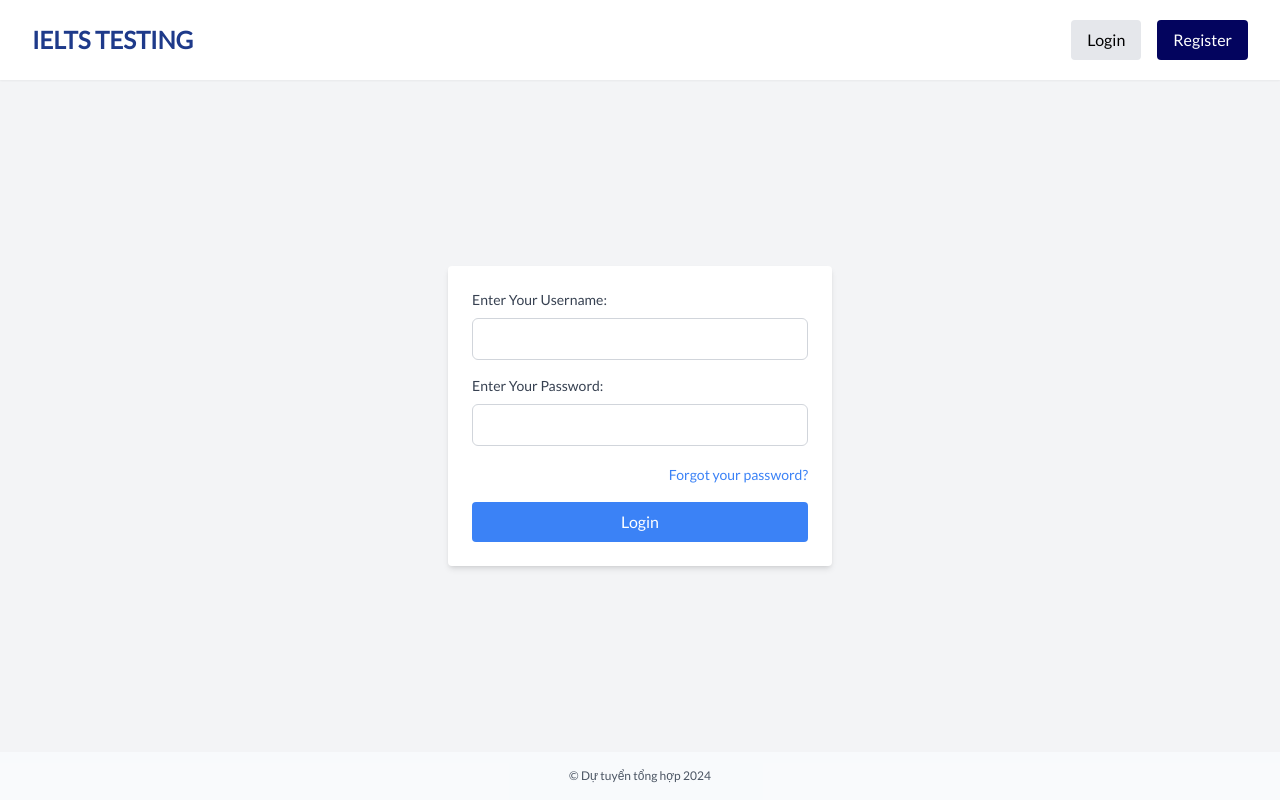
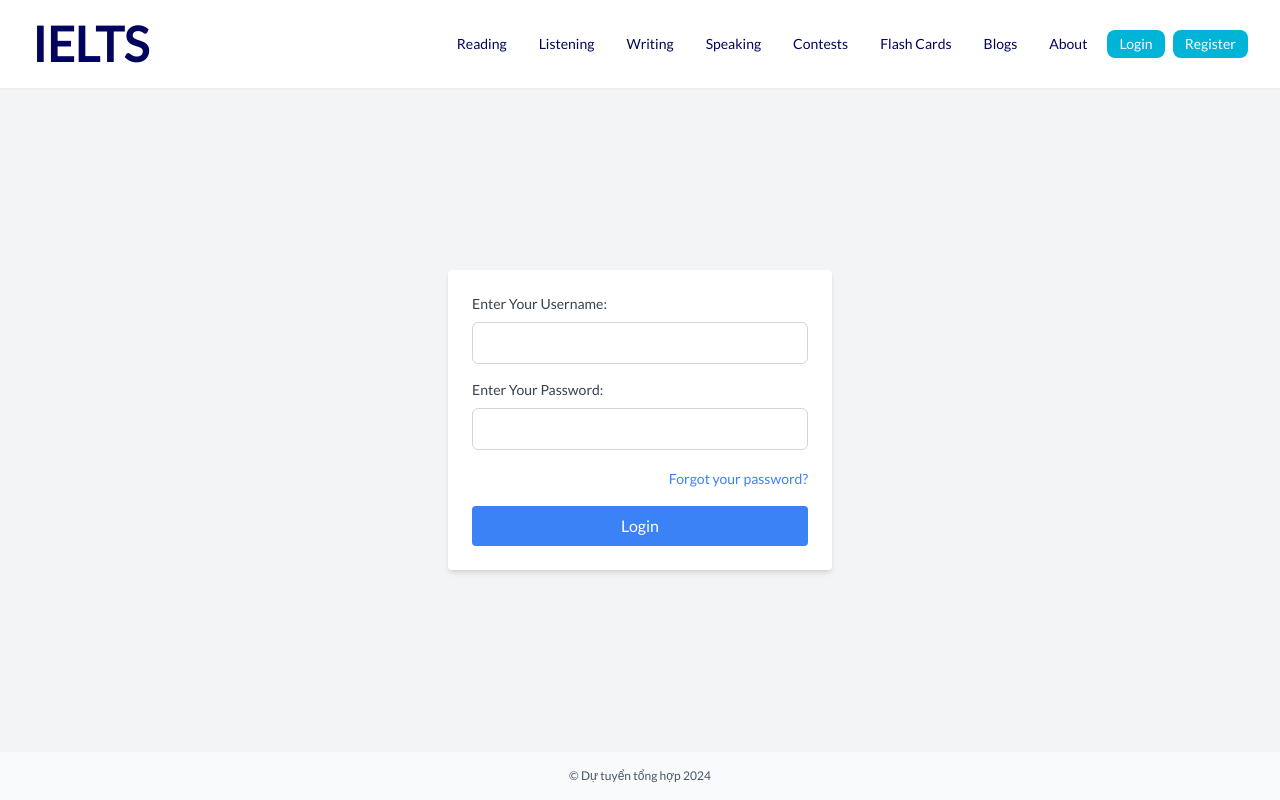
Before and after one commit to 0x2ee08/IELTS, a Next.js app in the folder frontend/: page /login in a window 1280 px wide. Built offline with nearby package versions, Linux system fonts and the light colour scheme.

Commit message:
fix header

```diff
--- a/frontend/app/components/Header.tsx
+++ b/frontend/app/components/Header.tsx
@@ -1,4 +1,4 @@
-// app/componentsHeader.tsx
+// app/components/Header.tsx
 'use client'
 
 import Link from 'next/link';
@@ -8,20 +8,21 @@ import { usePathname } from 'next/navigation';
 type NavLinkProps = {
     href: string;
     text: string;
+    isButton?: boolean;
 };
 
-const NavLink: React.FC<NavLinkProps> = ({ href, text }) => {
+const NavLink: React.FC<NavLinkProps> = ({ href, text, isButton }) => {
     const pathname = usePathname();
     const isActive = pathname === href;
 
-    const baseClasses = "px-4 py-2 rounded transition-colors";
+    const baseClasses = "px-3 py-1 rounded-lg transition-transform duration-300 ease-in-out text-sm";
     const activeClasses = "bg-gray-200 text-black";
-    const inactiveClasses = "hover:bg-gray-100 hover:text-gray-800";
-    const customStyles = "bg-[#03045E] text-white hover:bg-blue-800";
+    const linkClasses = "text-[#03045E] hover:bg-gray-100";
+    const buttonClasses = "bg-[#00B4D8] text-white hover:bg-[#0096C7] hover:scale-105"; // Custom blue color
 
     return (
         <Link href={href} passHref>
-            <button className={`${baseClasses} ${isActive ? activeClasses : customStyles}`}>
+            <button className={`${baseClasses} ${isButton ? buttonClasses : linkClasses} ${isActive && !isButton ? activeClasses : ''}`}>
                 {text}
             </button>
         </Link>
@@ -32,7 +33,6 @@ const Header: React.FC = () => {
     const [isMenuOpen, setIsMenuOpen] = useState(false);
     const [username, setUsername] = useState<string | null>(null);
     const [isLoggedIn, setIsLoggedIn] = useState(false);
-    const [isDropdownOpen, setIsDropdownOpen] = useState(false);
     const [role, setRole] = useState<string | null>(null);
 
     useEffect(() => {
@@ -57,7 +57,6 @@ const Header: React.FC = () => {
         if (typeof window !== 'undefined'){
             window.location.href = '/login';
         }
-        // Optionally, redirect to home page or login page
     };
 
     return (
@@ -65,9 +64,9 @@ const Header: React.FC = () => {
             <div className="max-w-7xl mx-auto px-4 sm:px-6 lg:px-8">
                 <div className="flex justify-between items-center py-5">
                     {/* Logo and left-side menu button */}
-                    <div className="flex items-center space-x-8">
+                    <div className="flex items-center justify-start space-x-4">
                         <Link href="/">
-                            <button className="text-2xl font-bold text-blue-900">IELTS TESTING</button>
+                            <button className="text-5xl font-bold" style={{ color: '#03045E' }}>IELTS</button>
                         </Link>
                         <button className="text-3xl md:hidden" onClick={() => setIsMenuOpen(!isMenuOpen)}>
                             &#9776;
@@ -75,30 +74,38 @@ const Header: React.FC = () => {
                     </div>
 
                     {/* Right-side links */}
+                    <nav className={`flex items-center space-x-2 ${isMenuOpen ? 'block' : 'hidden md:flex'}`}>
+                        <div className="flex space-x-2">
+                            <NavLink href="/reading" text="Reading" />
+                            <NavLink href="/listening" text="Listening" />
+                            <NavLink href="/writing" text="Writing" />
+                            <NavLink href="/speaking" text="Speaking" />
+                            <NavLink href="/contests" text="Contests" />
+                            <NavLink href="/flashcards" text="Flash Cards" />
+                            <NavLink href="/blogs" text="Blogs" />
+                            <NavLink href="/about" text="About" />
+                        </div>
 
-                    <nav className={`space-x-4 ${isMenuOpen ? 'block' : 'hidden md:flex'}`}>
                         {username && (role === 'admin' || role === 'teacher') ? (
                             <>
-                                <NavLink href="/management"  text='Dashboard'/>
+                                <NavLink href="/management" text="Dashboard" />
                             </>
-                        ) : (
-                            <>
-                            </>
-                        )}
+                        ) : null}
+
                         {username ? (
                             <>
-                                <NavLink href="/profile"  text={username}/>
+                                <NavLink href="/profile" text={username} />
                                 <button
                                     onClick={handleLogout}
-                                    className="px-6 py-2 bg-black text-white rounded shadow hover:bg-gray-700 transition-colors">
+                                    className="px-4 py-2 bg-black text-white rounded-lg shadow hover:bg-gray-700 transition-colors">
                                     Log Out
                                 </button>
                             </>
                         ) : (
-                            <>
-                                <NavLink href="/login" text="Login" />
-                                <NavLink href="/register" text="Register" />
-                            </>
+                            <div className="flex space-x-2 ml-auto">
+                                <NavLink href="/login" text="Login" isButton />
+                                <NavLink href="/register" text="Register" isButton />
+                            </div>
                         )}
                     </nav>
                 </div>
--- a/frontend/app/page.tsx
+++ b/frontend/app/page.tsx
@@ -23,9 +23,6 @@ export default function Home() {
   };
   return (
     <div>
-<<<<<<< HEAD
-
-=======
       <div className="flex flex-col min-h-screen bg-gradient-to-b from-zinc-200 via-white to-white dark:from-zinc-800 dark:via-black dark:to-black">
           <Head>
               <title>Virtual Staging AI</title>
@@ -46,7 +43,6 @@ export default function Home() {
           <br />
           <Footer />
       </div>
->>>>>>> 062bb6ef7c1a14eac178270f2e37492db4e3099c
     </div>
   );
 }
```
